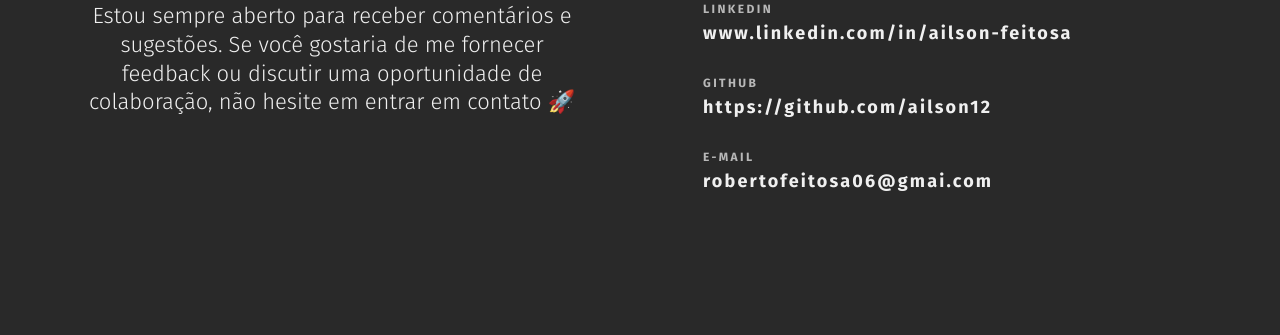
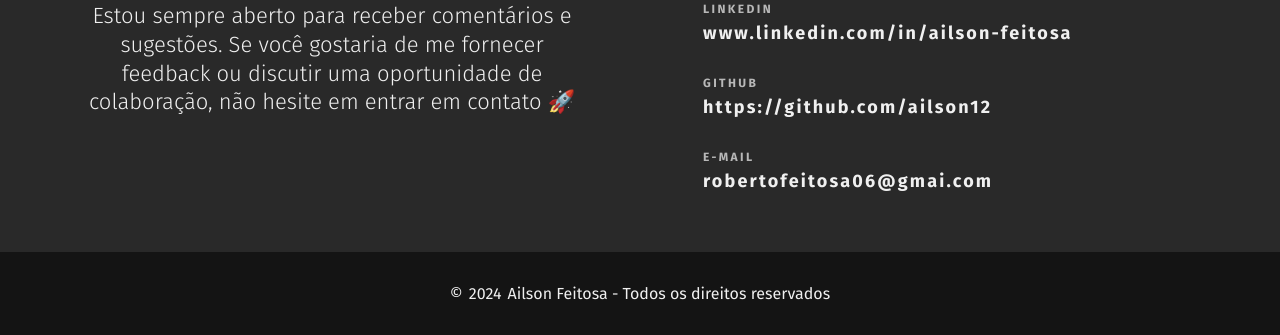
Before and after one commit to Ailson12/portifolio, a PHP site: page / in a window 1280 px wide. Shown: the part 2098-2433 px from the top of the page. Before the commit the page ends 2289 px from the top, so only its background shows below. Run offline with PHP 8.4, Linux system fonts and the light colour scheme.

Commit message:
feat: add footer

```diff
--- a/css/index.css
+++ b/css/index.css
@@ -4,3 +4,4 @@
 @import './section/project.css';
 @import './section/experience.css';
 @import './section/contact.css';
+@import './section/footer.css';
--- /dev/null
+++ b/css/section/footer.css
@@ -0,0 +1,11 @@
+#footer {
+  padding: 2rem;
+  display: flex;
+  justify-content: center;
+  align-items: center;
+  background-color: var(--color-5);
+}
+
+#footer #current-year {
+  margin: 0 6px;
+}
--- a/index.html
+++ b/index.html
@@ -235,5 +235,11 @@
         </ul>
       </div>
     </section>
+    <footer id="footer">
+      © <span id="current-year"></span> Ailson Feitosa - Todos os direitos reservados
+    </footer>
+
+
+    <script src="./js/app.js"></script>
   </body>
 </html>
--- /dev/null
+++ b/js/app.js
@@ -0,0 +1,7 @@
+const findElement = (selector) => document.querySelector(selector)
+
+const currentYear = findElement('#current-year')
+
+if (currentYear) {
+  currentYear.innerText = new Date().getFullYear()
+}
```
